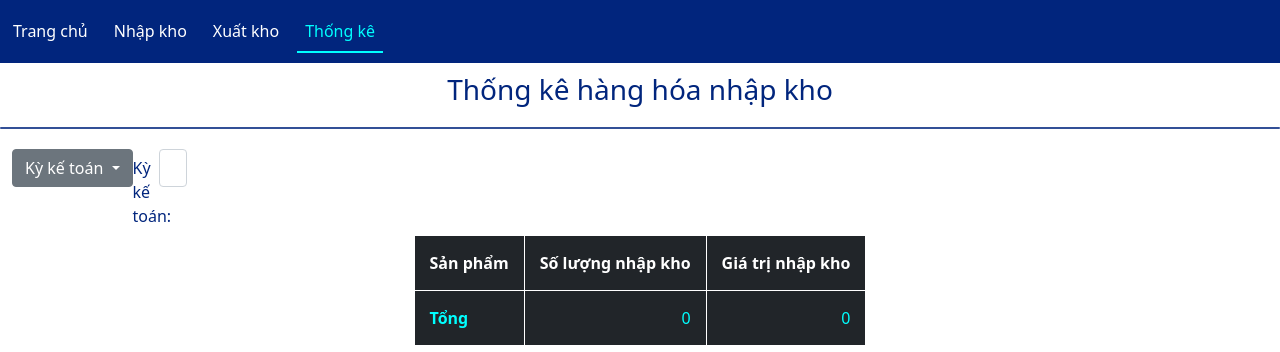
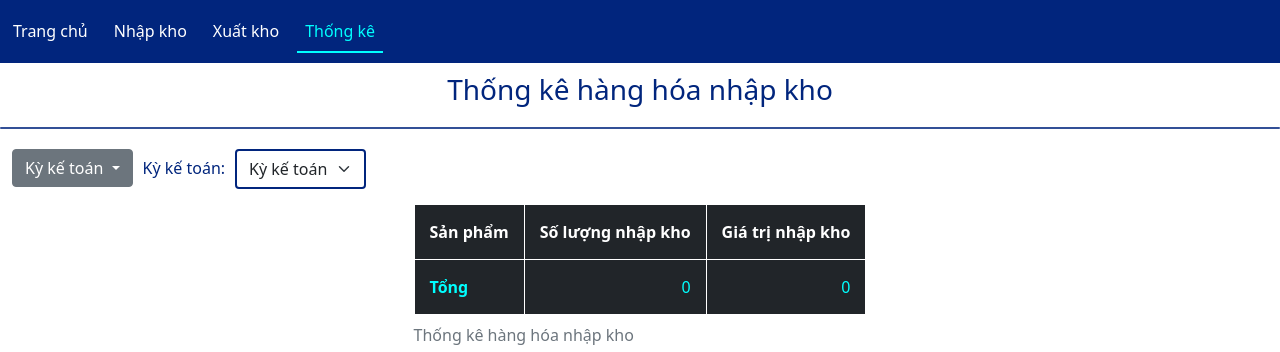
Before and after one commit to huytan0812/warehouse_management_method, a Django app: page /reports/import_section in a window 1280 px wide. Shown: the top 352 px of the page. Run offline with Django 4.2, Linux system fonts and the light colour scheme; tables that the repository leaves empty hold one stand-in row (values such as "Sample post"); lists and menus that the app fills with data are empty; some libraries are stand-ins or nearby versions.

Commit message:
Redefine css for reports import section filter bar

```diff
--- a/testing_warehouse_management/major_features/static/major_features/major_features_css/styles.css
+++ b/testing_warehouse_management/major_features/static/major_features/major_features_css/styles.css
@@ -155,4 +155,10 @@ input {
 .inline-form {
     display: flex !important;
     flex-direction: row !important;
+    justify-content: flex-start;
 }
+
+.inline-form-label {
+    margin-left: 10px;
+    margin-right: 10px;
+}
--- a/testing_warehouse_management/major_features/templates/major_features/reports/import_section.html
+++ b/testing_warehouse_management/major_features/templates/major_features/reports/import_section.html
@@ -84,51 +84,51 @@
 
     </ul>
   </div>
-  <div class="form-group row">
+  <div class="inline-form">
     {% if chosen_period_type == 'accounting_period' %}
-    <label for="{{ chosen_period_name }}" class="col-md-2 col-form-label">{{ chosen_period_name }}: </label>
-    <div class="form-group col-md-4">
-      <select name="{{ chosen_period_name }}" class="form-control" id="{{ chosen_period_name }}">
-        <option value=""></option>
+    <label for="{{ chosen_period_name }}" class="col-form-label inline-form-label">{{ chosen_period_name }}: </label>
+    <div>
+      <select name="{{ chosen_period_name }}" class="form-select select form-select-md" id="{{ chosen_period_name }}">
+        <option value="accounting_period">Kỳ kế toán</option>
       </select>
     </div>
     {% endif %}
 
     {% if chosen_period_type == 'year' %}
-    <label for="{{ chosen_period_name }}" class="col-md-2 col-form-label">{{ chosen_period_name }}: </label>
-    <div class="form-group col-md-4">
-      <select name="{{ chosen_period_name }}" class="form-control" id="{{ chosen_period_name }}">
-        <option value=""></option>
+    <label for="{{ chosen_period_name }}"  class="col-form-label inline-form-label">{{ chosen_period_name }}: </label>
+    <div>
+      <select name="{{ chosen_period_name }}" class="form-select select form-select-md" id="{{ chosen_period_name }}">
+        <option value="2023">2023</option>
       </select>
     </div>
     {% endif %}
 
     {% if chosen_period_type == 'quarter' %}
-    <label for="{{ chosen_period_name }}" class="col-md-2 col-form-label">{{ chosen_period_name }}: </label>
-    <div class="form-group col-md-4">
-      <select name="{{ chosen_period_name }}" class="form-control" id="{{ chosen_period_name }}">
-        <option value=""></option>
+    <label for="{{ chosen_period_name }}" class="col-form-label inline-form-label">{{ chosen_period_name }}: </label>
+    <div>
+      <select name="{{ chosen_period_name }}" class="form-select select form-select-md" id="{{ chosen_period_name }}">
+        <option value="quarter3">Quý 3</option>
       </select>
     </div>
     {% endif %}
 
     {% if chosen_period_type == 'month' %}
-    <label for="{{ chosen_period_name }}" class="col-sm-4 col-form-label">{{ chosen_period_name }}: </label>
-    <div class="col-sm-8">
+    <label for="{{ chosen_period_name }}" class="col-form-label inline-form-label">{{ chosen_period_name }}: </label>
+    <div>
       <input type="text" class="form-control" id="{{ chosen_period_name }}" placeholder="mm/yyyy">
     </div>
     {% endif %}
 
     {% if chosen_period_type == 'day' %}
-    <label for="{{ chosen_period_name }}" class="col-sm-4 col-form-label">{{ chosen_period_name }}: </label>
-    <div class="col-sm-8">
+    <label for="{{ chosen_period_name }}" class="col-form-label inline-form-label">{{ chosen_period_name }}: </label>
+    <div>
       <input type="date" class="form-control" id="{{ chosen_period_name }}" placeholder="dd/mm/yyyy">
     </div>
     {% endif %}
   </div>
 </div>
 
-<div class="d-flex justify-content-center">
+<div class="d-flex justify-content-center" style="margin-top: 15px !important;">
   <table class="table table-bordered table-striped table-dark w-auto" style="margin: auto;">
     <caption>Thống kê hàng hóa nhập kho</caption>
     <thead>
```
